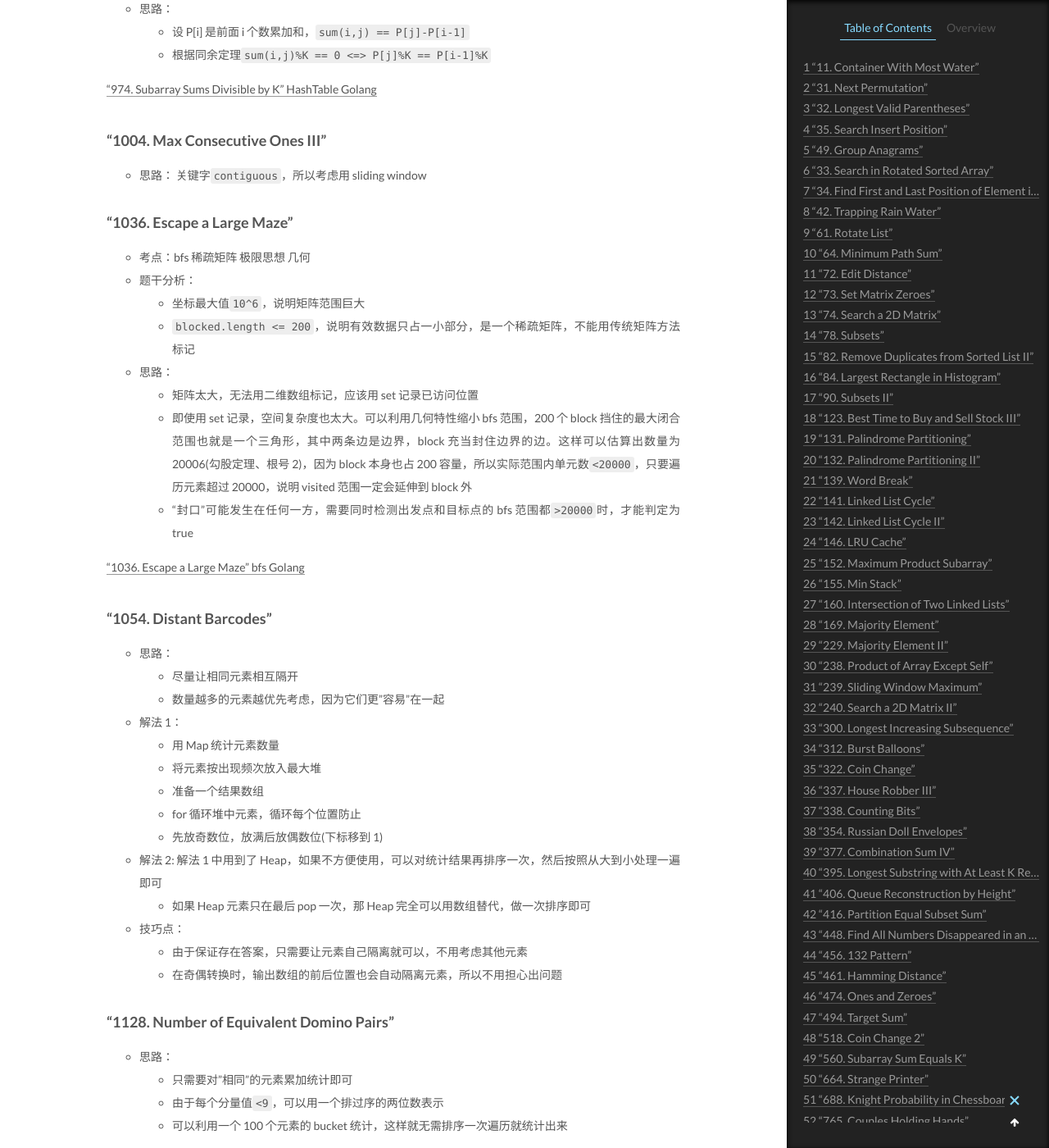
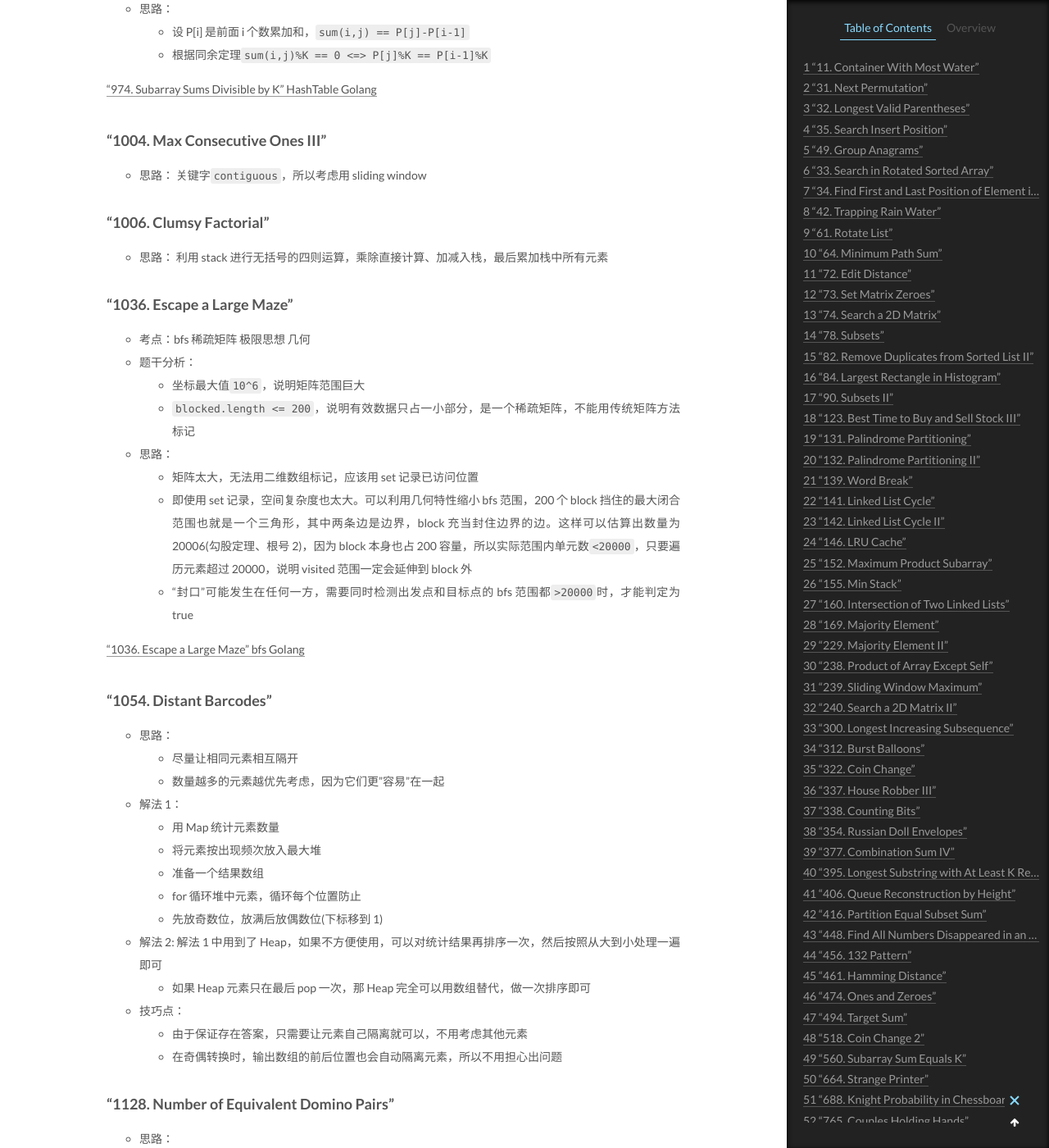
Before and after one commit to CodeHunter2006/CodeHunter2006.github.io, a Jekyll site: the page built from _posts/2020-12-27-LeetCode_Question_Category.md, in a window 1280 px wide and 1400 px high, scrolled down 17349 px. Shown: the whole window at 82% size. Built offline with Jekyll 4.4.1, drawn with Linux system fonts in a browser that asks for light colours; formulas are drawn with MathJax 3.

Commit message:
[doc]: add contents.

```diff
--- a/_posts/2020-12-27-LeetCode_Question_Category.md
+++ b/_posts/2020-12-27-LeetCode_Question_Category.md
@@ -644,6 +644,11 @@ tags: Algorithm Leetcode
 - 思路：
   关键字`contiguous`，所以考虑用 sliding window
 
+### "1006. Clumsy Factorial"
+
+- 思路：
+  利用 stack 进行无括号的四则运算，乘除直接计算、加减入栈，最后累加栈中所有元素
+
 ### "1036. Escape a Large Maze"
 
 - 考点：bfs 稀疏矩阵 极限思想 几何
```
